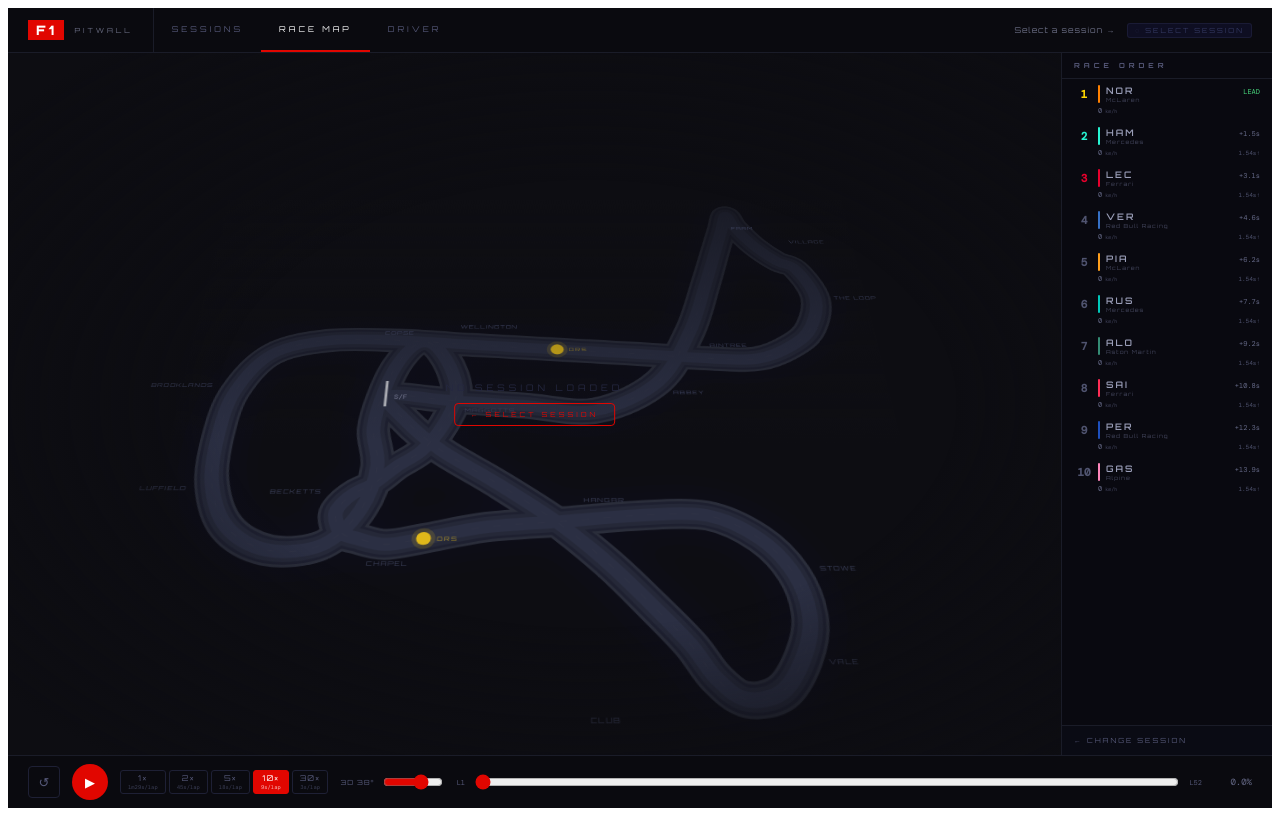
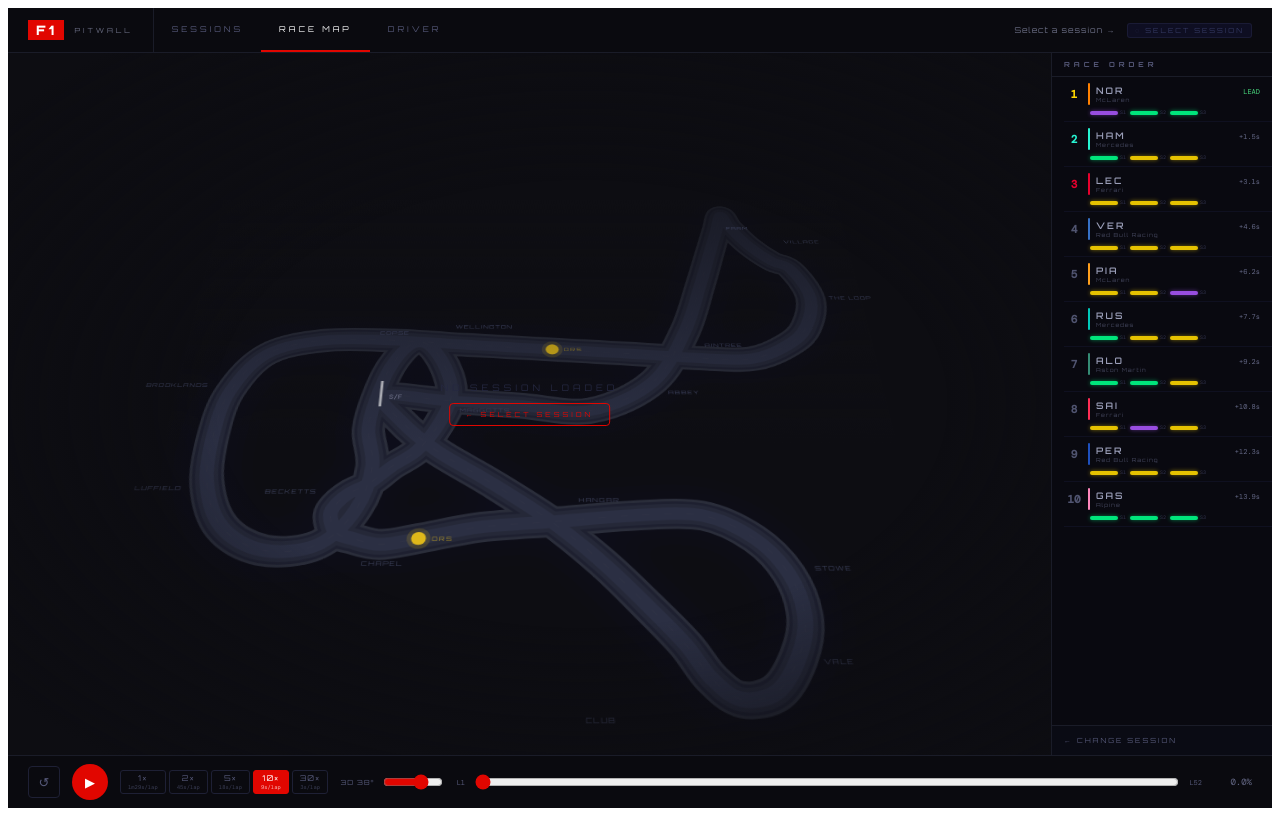
Before and after one commit to pedersene-mpm/f1-pitwall, a React (Vite) app: page / in a window 1280 px wide. Both pictures are taken after a click on the button "RACE MAP". Built offline with nearby package versions, Linux system fonts and the light colour scheme.

Commit message:
sector purple = session best across all drivers, not per lap

```diff
--- a/src/App.jsx
+++ b/src/App.jsx
@@ -630,53 +630,169 @@
           </div>
 
           {/* Race sidebar */}
-          <aside style={{width:210,flexShrink:0,borderLeft:"1px solid #1a1c28",background:"#090910",display:"flex",flexDirection:"column",overflow:"hidden"}}>
-            <div style={{padding:"8px 12px",borderBottom:"1px solid #1a1c28",fontSize:7,letterSpacing:4,color:"#555878",fontWeight:700}}>RACE ORDER</div>
+          <aside style={{width:220,flexShrink:0,borderLeft:"1px solid #1a1c28",background:"#090910",display:"flex",flexDirection:"column",overflow:"hidden"}}>
+
+            {/* ── BATTLES PANEL ── shown at top when any battles active */}
+            {(()=>{
+              const fr=tl[step]||{};
+              const battles=standings.reduce((acc,d,i)=>{
+                if(i===0)return acc;
+                const isDNF=d.retiredAtStep!=null&&step>d.retiredAtStep;
+                const isInPit=Boolean(carPos[d.code]?.isInPit);
+                if(isDNF||isInPit)return acc;
+                const gap=((fr.raw[standings[i-1].code]||0)-(fr.raw[d.code]||0))*lapTimeS;
+                if(gap<1.0) acc.push({ahead:standings[i-1],behind:d,gap});
+                return acc;
+              },[]);
+              if(!battles.length) return null;
+              return(
+                <div style={{borderBottom:"1px solid #1a1c28",background:"#0c0b00"}}>
+                  <div style={{padding:"5px 12px 3px",display:"flex",alignItems:"center",gap:6}}>
+                    <span style={{fontSize:7,color:"#FFD700",letterSpacing:3,fontWeight:700}}>⚡ BATTLES</span>
+                    <span style={{fontSize:6,color:"#555444",letterSpacing:1}}>{battles.length} active</span>
+                  </div>
+                  {battles.map(({ahead,behind,gap})=>(
+                    <div key={behind.code} style={{padding:"4px 12px",display:"flex",alignItems:"center",gap:6,borderTop:"1px solid #1a1600"}}>
+                      {/* Ahead driver */}
+                      <div style={{display:"flex",alignItems:"center",gap:3,minWidth:0}}>
+                        <div style={{width:2,height:12,background:ahead.color,borderRadius:1,flexShrink:0}}/>
+                        <span style={{fontSize:7.5,fontWeight:700,color:ahead.color,letterSpacing:1,fontFamily:"'DM Mono',monospace"}}>{ahead.code}</span>
+                      </div>
+                      {/* Gap */}
+                      <div style={{flex:1,textAlign:"center"}}>
+                        <span style={{fontFamily:"'DM Mono',monospace",fontSize:8,color:"#FFD700",fontWeight:700}}>{gap.toFixed(2)}s</span>
+                      </div>
+                      {/* Behind driver */}
+                      <div style={{display:"flex",alignItems:"center",gap:3,minWidth:0,justifyContent:"flex-end"}}>
+                        <span style={{fontSize:7.5,fontWeight:700,color:behind.color,letterSpacing:1,fontFamily:"'DM Mono',monospace"}}>{behind.code}</span>
+                        <div style={{width:2,height:12,background:behind.color,borderRadius:1,flexShrink:0}}/>
+                      </div>
+                    </div>
+                  ))}
+                </div>
+              );
+            })()}
+
+            <div style={{padding:"7px 12px",borderBottom:"1px solid #1a1c28",fontSize:7,letterSpacing:4,color:"#555878",fontWeight:700}}>RACE ORDER</div>
+
             <div style={{flex:1,overflowY:"auto"}}>
               {standings.map((d,i)=>{
                 const fr=tl[step]||{};
                 const isDNF=d.retiredAtStep!=null&&step>d.retiredAtStep;
-                const sh=speedHist[d.code]||[];const spd=sh[sh.length-1]||0;
                 const isInPit=Boolean(carPos[d.code]?.isInPit)&&!isDNF;
                 const isActive=sel===d.code,isHover=hover===d.code;
                 const leaderGap=i===0?null:((fr.raw[standings[0].code]||0)-(fr.raw[d.code]||0))*lapTimeS;
                 const aheadGap=i===0?null:((fr.raw[standings[i-1].code]||0)-(fr.raw[d.code]||0))*lapTimeS;
                 const isBattle=!isDNF&&!isInPit&&aheadGap!=null&&aheadGap<1.0;
                 const rowColor=isDNF?"rgba(90,20,20,0.3)":isInPit?"rgba(255,140,0,0.08)":isActive?`${d.color}18`:isHover?"#12131f":"transparent";
-                return(<div key={d.code}>
-                  {isBattle&&i>0&&<div style={{padding:"3px 12px",background:"rgba(255,215,0,0.07)",borderTop:"1px solid #FFD70030",borderBottom:"1px solid #FFD70030",display:"flex",alignItems:"center",gap:5}}>
-                    <span style={{color:"#FFD700",fontSize:8}}>⚡</span>
-                    <span style={{flex:1,fontSize:6,letterSpacing:2,color:"#FFD700",fontWeight:700}}>BATTLE</span>
-                    <span style={{fontFamily:"'DM Mono',monospace",fontSize:7,color:"#FFD700"}}>{aheadGap.toFixed(2)}s</span>
-                  </div>}
-                  <div onClick={()=>!isDNF&&setSel(isActive?null:d.code)} onMouseEnter={()=>!isDNF&&setHover(d.code)} onMouseLeave={()=>setHover(null)}
-                    style={{padding:"6px 12px",cursor:isDNF?"default":"pointer",background:rowColor,borderLeft:`2px solid ${isDNF?"#7a2222":isInPit?"#ff8c00":(isActive||isHover)?d.color:"transparent"}`,transition:"background .1s",opacity:isDNF?0.5:1}}>
-                    <div style={{display:"flex",alignItems:"center",gap:6,marginBottom:3}}>
-                      <span style={{fontFamily:"'DM Mono',monospace",fontSize:11,fontWeight:700,width:16,textAlign:"center",color:isDNF?"#7a2222":isInPit?"#ff8c00":i===0?"#FFD700":i<3?d.color:"#505470"}}>{isDNF?"✕":i+1}</span>
-                      <div style={{width:2,height:18,borderRadius:1,flexShrink:0,background:isDNF?"#7a2222":isInPit?"#ff8c00":d.color}}/>
-                      <div style={{flex:1}}>
-                        <div style={{display:"flex",justifyContent:"space-between",alignItems:"baseline"}}>
-                          <span style={{fontSize:9,letterSpacing:2,fontWeight:600,color:isDNF?"#7a3535":isInPit?"#ff8c00":(isActive||isHover)?d.color:"#9a9eb8"}}>{d.code}</span>
-                          {isDNF
-                            ?<span style={{fontFamily:"'DM Mono',monospace",fontSize:7,color:"#7a3535"}}>DNF</span>
-                            :<span style={{fontFamily:"'DM Mono',monospace",fontSize:7,color:i===0?"#4ade80":"#666a88"}}>{i===0?"LEAD":`+${leaderGap!=null?leaderGap.toFixed(1):"?"}s`}</span>}
+                const currentLap=fr.lap?.[d.code]||1;
+
+                // Sector indicator colors
+                // Purple = session best (faster than any other driver on that sector, all race so far)
+                // Green  = personal best (driver's own best on that sector)
+                // Yellow = slower than personal best
+                // Mocked deterministically until real FastF1 sector_times are exported.
+                // Key: only ONE driver can hold purple per sector at any moment.
+                const sectorColors=(()=>{
+                  return[0,1,2].map(si=>{
+                    // Simulate a session-best holder per sector
+                    // Seed based on sector + step range (changes every ~10 laps)
+                    const era = Math.floor(currentLap / 10);
+                    const sessionBestHolder = (si * 7 + era * 3) % drivers.length;
+                    const myIdx = drivers.findIndex(x=>x.code===d.code);
+                    if(myIdx===sessionBestHolder){
+                      return {color:"#a855f7"}; // purple — session best
+                    }
+                    // Personal best: green if within driver's "good" laps
+                    const pbSeed=(d.code.charCodeAt(0)*3+si*11+currentLap*7)%10;
+                    if(pbSeed<4) return {color:"#00ff88"}; // green — personal best
+                    return {color:"#FFD700"}; // yellow — slower
+                  });
+                })();
+
+                return(
+                  <div key={d.code}>
+                    <div onClick={()=>!isDNF&&setSel(isActive?null:d.code)}
+                      onMouseEnter={()=>!isDNF&&setHover(d.code)}
+                      onMouseLeave={()=>setHover(null)}
+                      style={{padding:"6px 12px 5px",cursor:isDNF?"default":"pointer",
+                        background:rowColor,
+                        borderLeft:`2px solid ${isDNF?"#7a2222":isInPit?"#ff8c00":isBattle?"#FFD70060":(isActive||isHover)?d.color:"transparent"}`,
+                        transition:"background .1s",opacity:isDNF?0.5:1}}>
+
+                      {/* Row 1 — position, colour bar, name, gap */}
+                      <div style={{display:"flex",alignItems:"center",gap:6,marginBottom:4}}>
+                        <span style={{fontFamily:"'DM Mono',monospace",fontSize:11,fontWeight:700,
+                          width:16,textAlign:"center",flexShrink:0,
+                          color:isDNF?"#7a2222":isInPit?"#ff8c00":i===0?"#FFD700":i<3?d.color:"#505470"}}>
+                          {isDNF?"✕":i+1}
+                        </span>
+                        <div style={{width:2,height:22,borderRadius:1,flexShrink:0,
+                          background:isDNF?"#7a2222":isInPit?"#ff8c00":d.color}}/>
+                        <div style={{flex:1,minWidth:0}}>
+                          <div style={{display:"flex",justifyContent:"space-between",alignItems:"baseline"}}>
+                            <span style={{fontSize:9,letterSpacing:2,fontWeight:600,
+                              color:isDNF?"#7a3535":isInPit?"#ff8c00":(isActive||isHover)?d.color:"#9a9eb8"}}>
+                              {d.code}
+                            </span>
+                            {isDNF
+                              ?<span style={{fontFamily:"'DM Mono',monospace",fontSize:7,color:"#7a3535"}}>DNF</span>
+                              :<span style={{fontFamily:"'DM Mono',monospace",fontSize:7,
+                                color:i===0?"#4ade80":isBattle?"#FFD700":"#666a88"}}>
+                                {i===0?"LEAD":aheadGap!=null?`+${leaderGap?.toFixed(1)}s`:"—"}
+                              </span>}
+                          </div>
+                          <div style={{fontSize:5.5,color:"#44475e",letterSpacing:1,
+                            overflow:"hidden",whiteSpace:"nowrap",textOverflow:"ellipsis"}}>
+                            {d.team}
+                          </div>
                         </div>
-                        <div style={{fontSize:5.5,color:"#44475e",letterSpacing:1,overflow:"hidden",whiteSpace:"nowrap",textOverflow:"ellipsis"}}>{d.team}</div>
+                      </div>
+
+                      {/* Row 2 — sector indicators or pit/dnf status */}
+                      <div style={{paddingLeft:24}}>
+                        {isInPit?(
+                          <span style={{fontSize:6.5,letterSpacing:2,color:"#ff8c00",fontWeight:700,
+                            background:"rgba(255,140,0,0.12)",border:"1px solid rgba(255,140,0,0.3)",
+                            borderRadius:3,padding:"1px 6px",fontFamily:"'Orbitron',sans-serif"}}>
+                            PIT STOP
+                          </span>
+                        ):isDNF?(
+                          <span style={{fontSize:6,letterSpacing:1,color:"#7a3535",
+                            fontFamily:"'DM Mono',monospace"}}>retired</span>
+                        ):(
+                          <div style={{display:"flex",alignItems:"center",gap:4}}>
+                            {/* S1 S2 S3 sector mini-bars */}
+                            {sectorColors.map((sc,si)=>(
+                              <div key={si} style={{display:"flex",alignItems:"center",gap:2}}>
+                                <div style={{
+                                  width:28,height:4,borderRadius:2,
+                                  background:sc.color,
+                                  boxShadow:`0 0 4px ${sc.color}80`,
+                                  opacity:0.9,
+                                }}/>
+                                <span style={{fontSize:5,color:"#333550",
+                                  fontFamily:"'DM Mono',monospace"}}>S{si+1}</span>
+                              </div>
+                            ))}
+                            {/* Battle indicator */}
+                            {isBattle&&(
+                              <span style={{marginLeft:"auto",fontSize:6,color:"#FFD700",
+                                fontFamily:"'DM Mono',monospace",fontWeight:700}}>
+                                ⚡{aheadGap?.toFixed(2)}s
+                              </span>
+                            )}
+                          </div>
+                        )}
                       </div>
                     </div>
-                    <div style={{display:"flex",alignItems:"center",gap:5,paddingLeft:22}}>
-                      {isInPit
-                        ?<span style={{fontSize:6.5,letterSpacing:2,color:"#ff8c00",fontWeight:700,background:"rgba(255,140,0,0.12)",border:"1px solid rgba(255,140,0,0.35)",borderRadius:3,padding:"1px 6px",fontFamily:"'Orbitron',sans-serif"}}>PIT STOP</span>
-                        :isDNF
-                          ?<span style={{fontSize:6,letterSpacing:1,color:"#7a3535",fontFamily:"'DM Mono',monospace"}}>retired</span>
-                          :<><span style={{fontFamily:"'DM Mono',monospace",fontSize:7,color:"#666a88"}}>{spd}<span style={{fontSize:5,color:"#444660"}}> km/h</span></span>
-                            {aheadGap!=null&&aheadGap<3&&<span style={{fontFamily:"'DM Mono',monospace",fontSize:6,color:isBattle?"#FFD700":"#505470",marginLeft:"auto"}}>{aheadGap.toFixed(2)}s↑</span>}
-                          </>}
-                    </div>
+                    {/* Subtle divider */}
+                    <div style={{height:1,background:"#0f1020",marginLeft:12}}/>
                   </div>
-                </div>);
+                );
               })}
             </div>
+
             <div onClick={()=>setView("sessions")} style={{padding:"10px 12px",borderTop:"1px solid #1a1c28",cursor:"pointer",display:"flex",alignItems:"center",gap:8,background:"#0a0b14"}}>
               <span style={{fontSize:7,letterSpacing:2,color:"#555878"}}>← CHANGE SESSION</span>
             </div>
```
